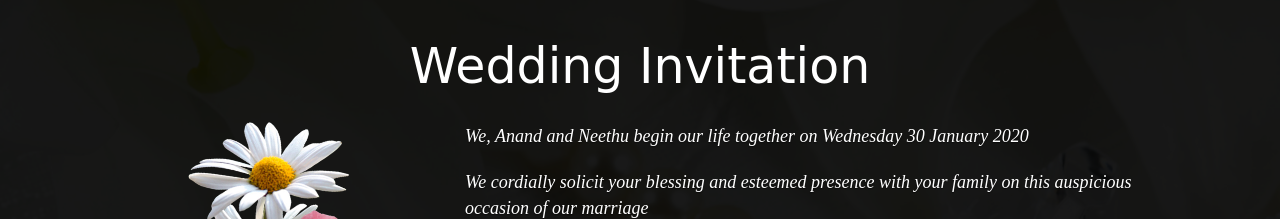
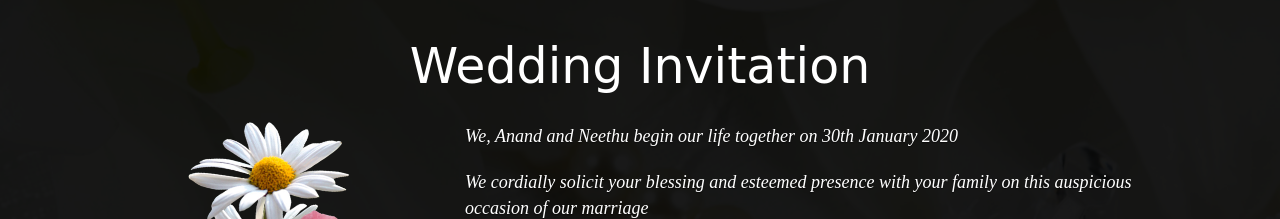
Before and after one commit to sarathrchandran/anandvs, a plain HTML site: page index.html in a window 1280 px wide. Shown: the part 2000-2219 px from the top of the page. Drawn offline with Linux system fonts and the light colour scheme; a web font is replaced by a local one.

Commit message:
Update index.html

```diff
--- a/index.html
+++ b/index.html
@@ -112,7 +112,7 @@
                         <div class="row">
                             <div class="col-md-4 text-center animated" data-animation="fadeInLeft" data-animation-delay="100"><img src="Images/flower.png" class="image_resized" style="transform: rotate(-20deg);" alt=""></div>
                             <div class="col-md-8 text-left animated" data-animation="fadeInRight" data-animation-delay="100">
-                                <p>We, Anand and Neethu begin our life together on Wednesday 30 January 2020</p>
+                                <p>We, Anand and Neethu begin our life together on 30th January 2020</p>
                                 <p>We cordially solicit your blessing and esteemed presence with your family on this auspicious occasion of our marriage</p>
                                          <p>
                                     <span>Sincerely,</span>
```
